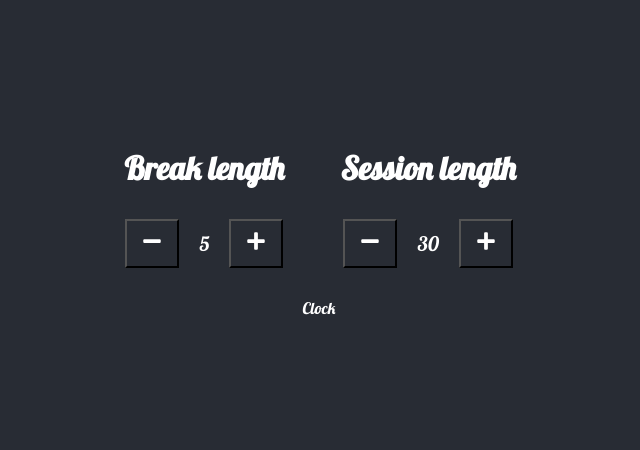
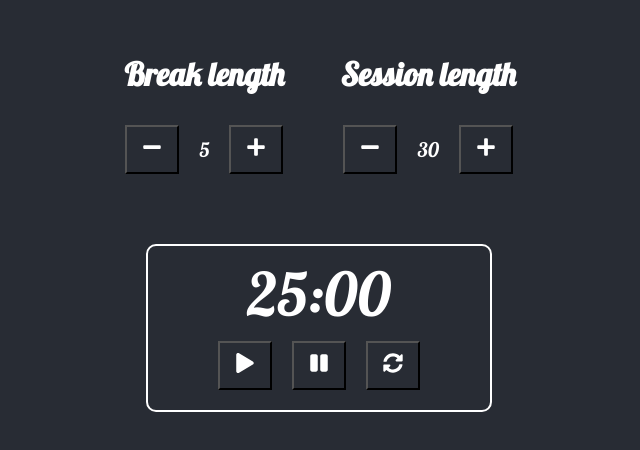
Before and after one commit to ravjotsandhu/PomodoroApp, a React (Create React App) app: page / in a window 1280 px wide. Shown: the part 196-646 px from the top of the page, without its empty margins (321-961 px from the left). Built offline with nearby package versions, Linux system fonts and the light colour scheme.

Commit message:
update app.js

```diff
--- a/src/App.js
+++ b/src/App.js
@@ -1,9 +1,10 @@
-import { FaMinus, FaPlus } from "react-icons/fa";
-import { useState } from "react";
+import { FaMinus, FaPlus, FaPlay, FaPause, FaSyncAlt } from "react-icons/fa";
+import { useState, useContext, useEffect } from "react";
 import "./index.css";
-
+import setTimerContext from "./context.js";
 
 function App() {
+  const { time, setIsPlaying } = useContext(setTimerContext);
   const [state, setState] = useState([
     { title: "Break length", count: 5, id: 1 },
     { title: "Session length", count: 30, id: 2 }
@@ -17,6 +18,12 @@ function App() {
     setState((prev) =>
       prev.map((el) => (el.id === id ? { ...el, count: el.count + 1 } : el))
     );
+  const handlePlay = () => {
+    setIsPlaying(true);
+  };
+  const handlePause = () => {
+    setIsPlaying(false);
+  };
 
   return (
     <div>
@@ -31,10 +38,30 @@ function App() {
           />
         ))}
       </div>
-      <div>Clock</div>
+      <div className="clock-container">
+
+        <span>{convertToTime(time)}</span>
+        <div className="flex">
+          <button onClick={() => handlePlay()}>
+            <FaPlay />
+          </button>
+          <button onClick={() => handlePause()}>
+            <FaPause />
+          </button>
+          <button onClick={() => handleReset()}>
+            <FaSyncAlt />
+          </button>
+        </div>
+      </div>
     </div>
   );
 }
+const convertToTime = (count) => {
+  const minutes = Math.floor(count / 60);
+  let seconds = count % 60;
+  seconds = seconds < 10 ? "0" + seconds : seconds;
+  return `${minutes}:${seconds}`;
+};
 const SetTimer = ({ title, count, id, handleDecrease, handleIncrease }) => (
   <div className="timer-container">
     <h1>{title}</h1>
```
